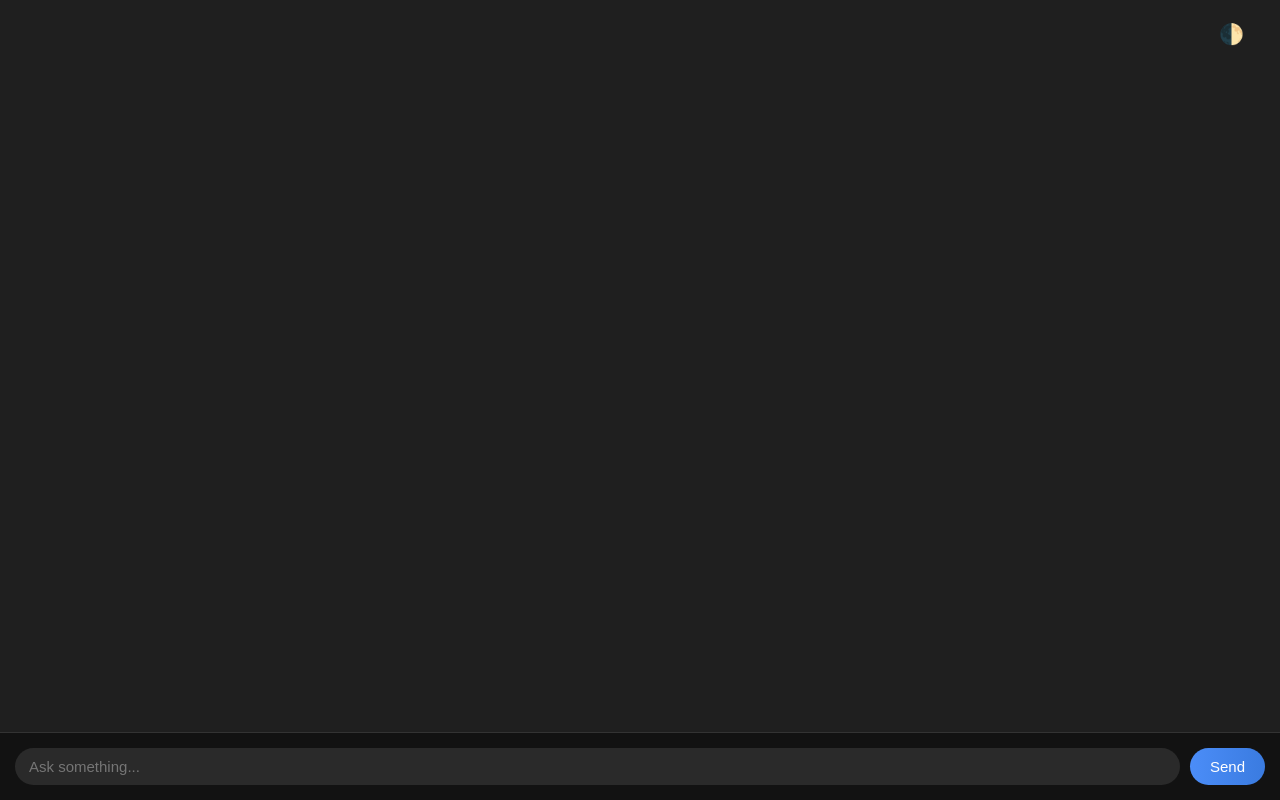
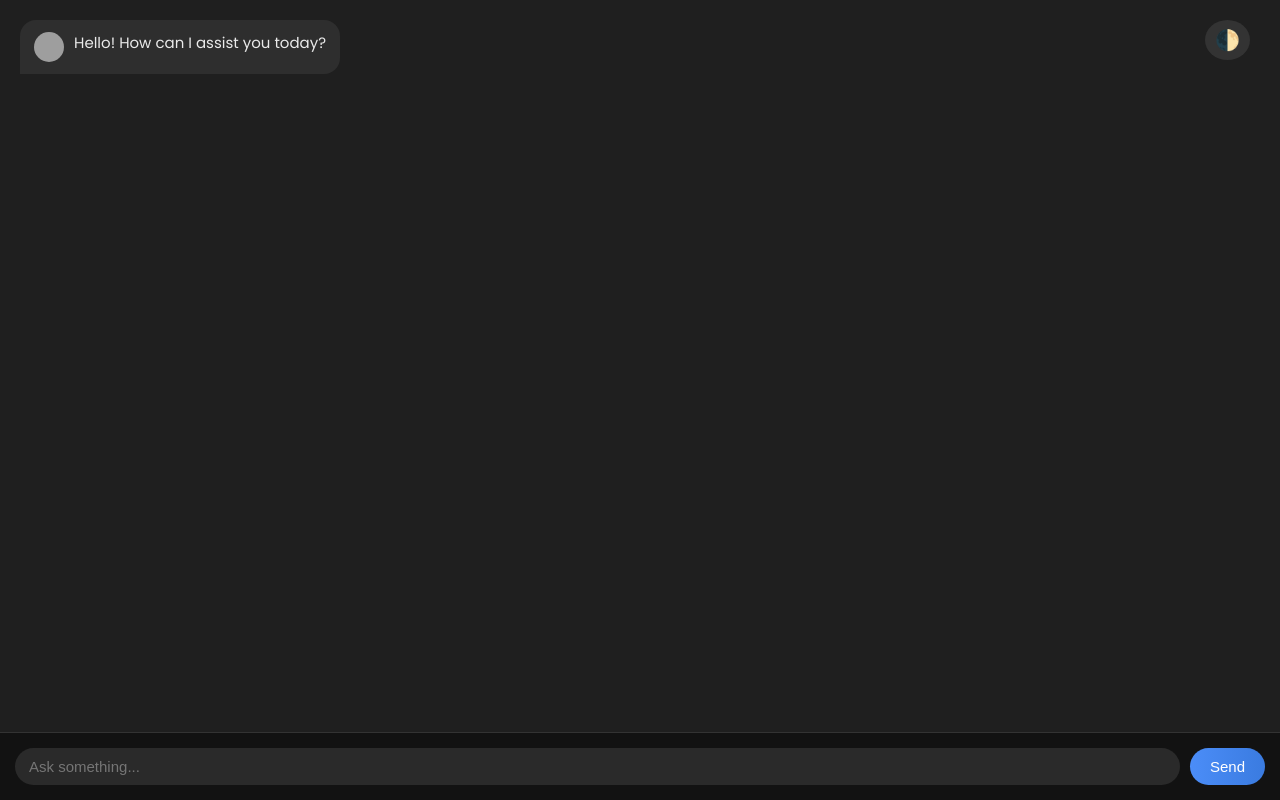
Before and after one commit to ChaitanyaRatnaparkhi/AI-Chatbot, a website: page public/index.html in a window 1280 px wide. Drawn offline with Linux system fonts and the light colour scheme; grey boxes are pictures that could not be loaded.

Commit message:
updated layout

```diff
--- a/public/index.html
+++ b/public/index.html
@@ -117,15 +117,24 @@
 
     .dark-toggle {
       position: fixed;
-      top: 12px;
-      right: 16px;
-      z-index: 999;
-      background: none;
+      top: 20px;
+      right: 30px;
+      z-index: 50;
+      background: #333;
+      color: #fff;
       border: none;
-      color: inherit;
       font-size: 20px;
+      padding: 8px 10px;
+      border-radius: 50%;
       cursor: pointer;
+      transition: background 0.3s;
     }
+
+body.light .dark-toggle {
+  background: #ddd;
+  color: #000;
+}
+
 
     @media (max-width: 600px) {
       #chat-container {
@@ -217,12 +226,18 @@
     function toggleTheme() {
       document.body.classList.toggle("light");
     }
-    document.getElementById("userInput").addEventListener("keydown", function (e) {
-  if (e.key === "Enter" && !e.shiftKey) {
-    e.preventDefault();
-    sendMessage();
-  }
+
+    document.addEventListener("DOMContentLoaded", () => {
+      appendMessage("Hello! How can I assist you today?", "bot");
+
+      document.getElementById("userInput").addEventListener("keydown", function (e) {
+        if (e.key === "Enter" && !e.shiftKey) {
+          e.preventDefault();
+          sendMessage();
+        }
+  });
 });
+
   </script>
 </body>
 </html>
```
